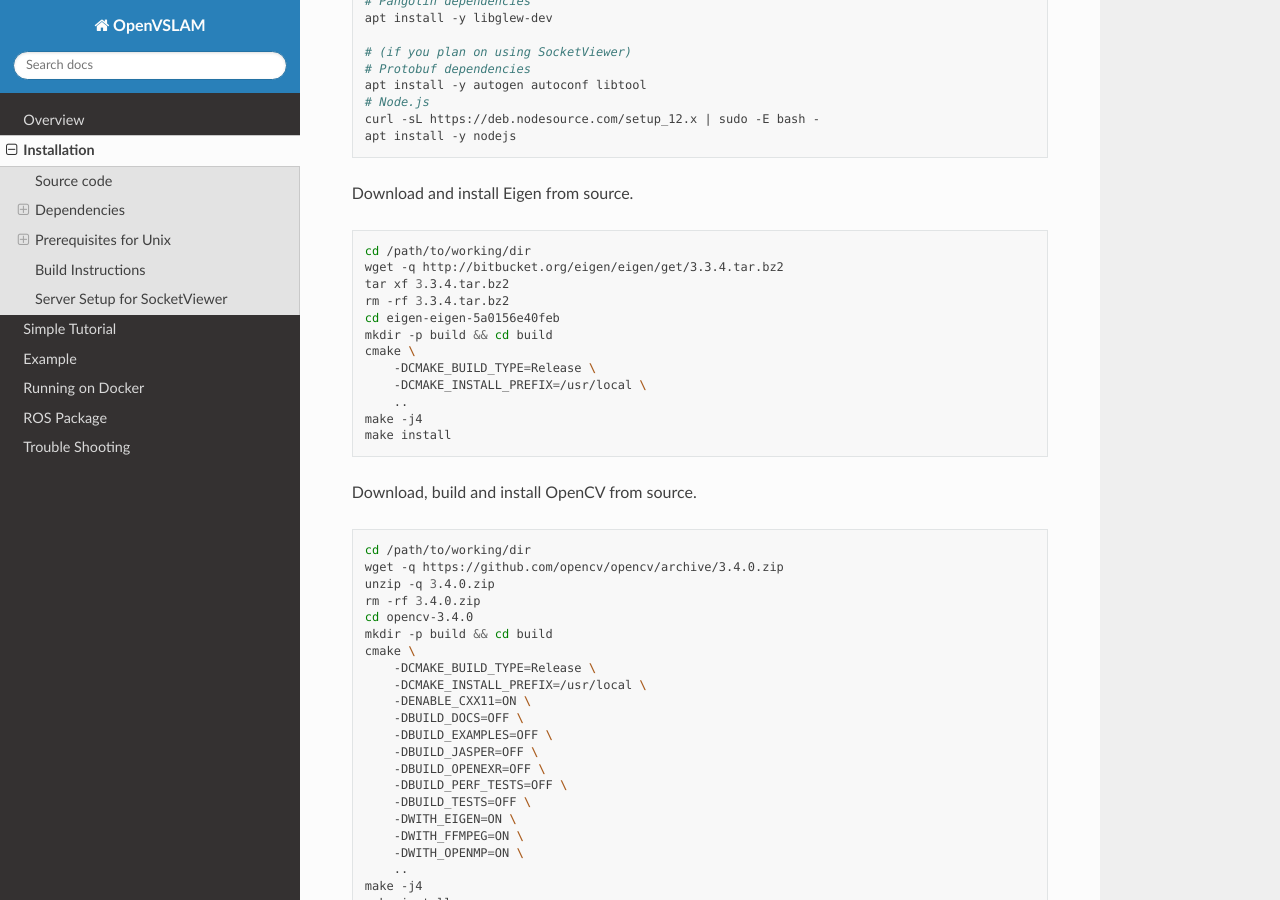
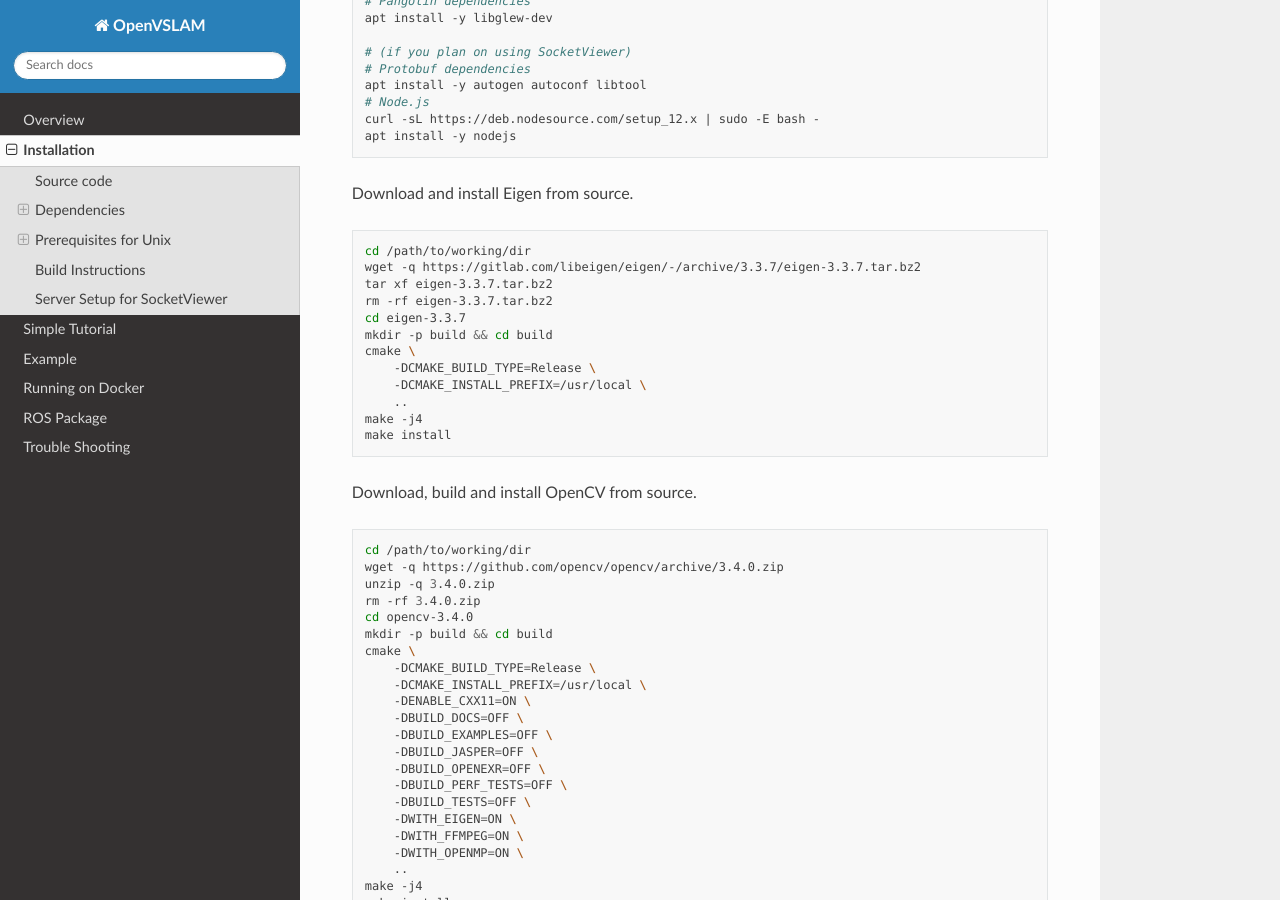
Before and after one commit to xdspacelab/openvslam, a Sphinx documentation site: the page built from docs/installation.rst, in a window 1280 px wide and 900 px high, scrolled down 2566 px. Built offline with Sphinx 7.4.7 and the Read the Docs theme 2.0.0, drawn with Linux system fonts in a browser that asks for light colours.

Commit message:
Update installation.rst with new Eigen URL

```diff
--- a/docs/installation.rst
+++ b/docs/installation.rst
@@ -145,10 +145,10 @@
 .. code-block:: bash
 
     cd /path/to/working/dir
-    wget -q http://bitbucket.org/eigen/eigen/get/3.3.4.tar.bz2
-    tar xf 3.3.4.tar.bz2
-    rm -rf 3.3.4.tar.bz2
-    cd eigen-eigen-5a0156e40feb
+    wget -q https://gitlab.com/libeigen/eigen/-/archive/3.3.7/eigen-3.3.7.tar.bz2
+    tar xf eigen-3.3.7.tar.bz2
+    rm -rf eigen-3.3.7.tar.bz2
+    cd eigen-3.3.7
     mkdir -p build && cd build
     cmake \
         -DCMAKE_BUILD_TYPE=Release \
```
